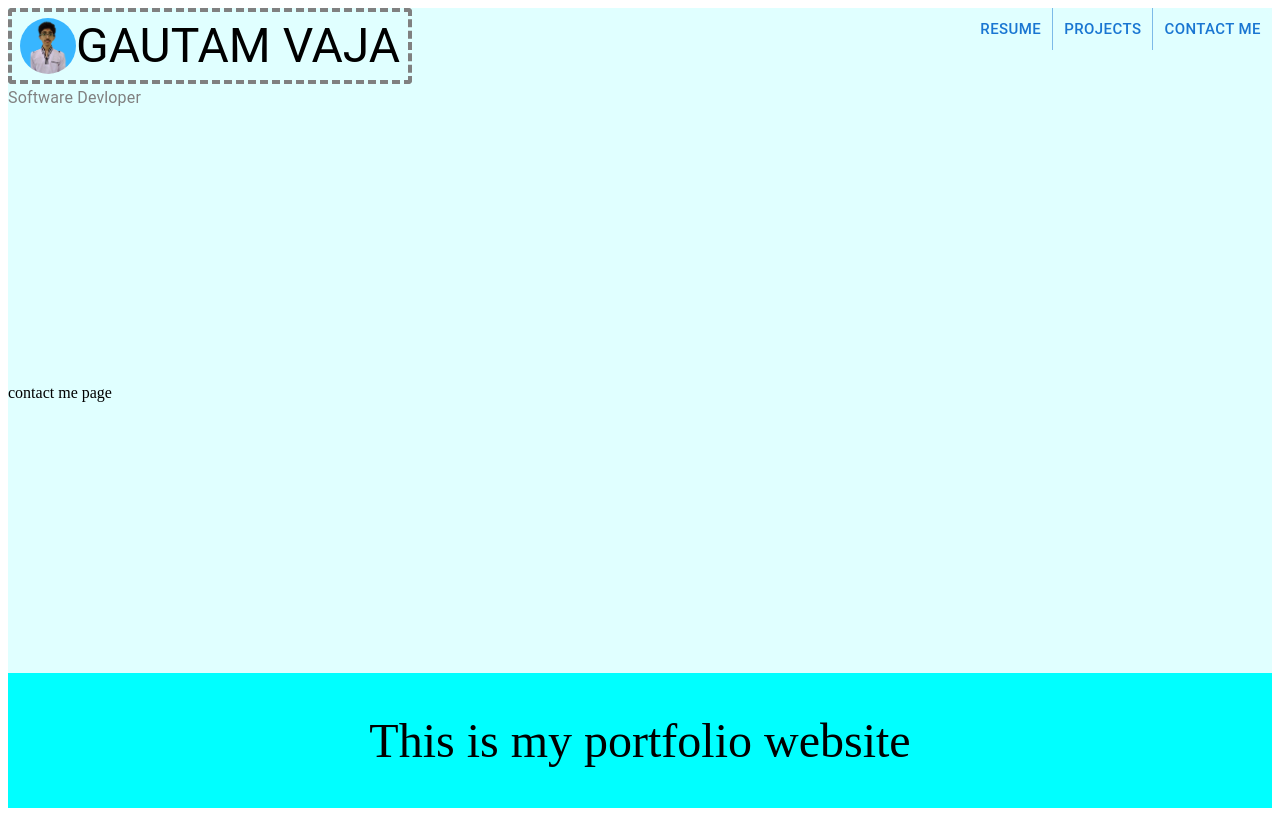
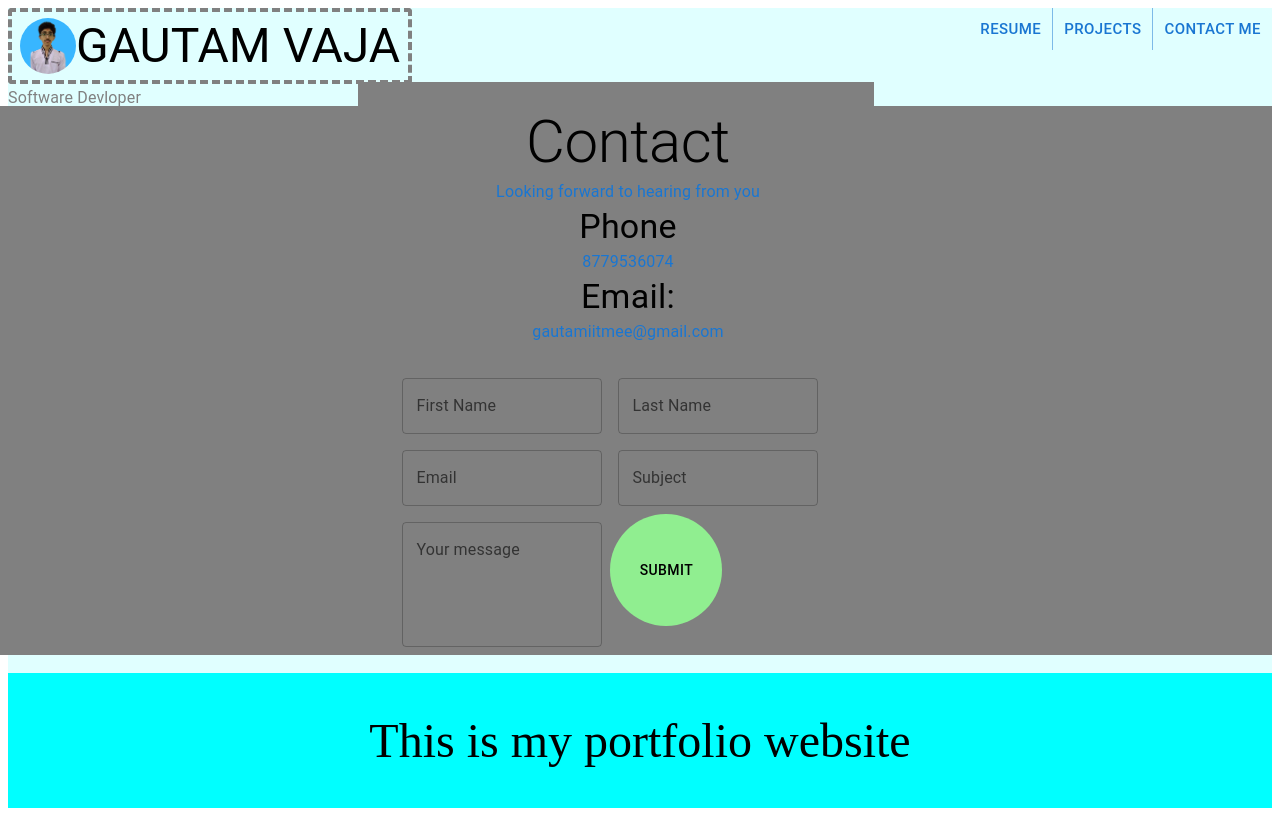
Before and after one commit to gautamV19/portfolio, a React (Create React App) app: page /contact in a window 1280 px wide. Built offline with nearby package versions, Linux system fonts and the light colour scheme.

Commit message:
contact me page

```diff
--- a/src/App.tsx
+++ b/src/App.tsx
@@ -10,6 +10,8 @@ import Resume from "./Pages/Resume";
 import Portfolio from "./Pages/Portfolio";
 import Home from "./Pages/Home";
 import Contact from "./Pages/Contact";
+
+//todo add animations while routing and rendering
 
 function App() {
   return (
--- /dev/null
+++ b/src/Components/ContactForm.tsx
@@ -0,0 +1,36 @@
+import * as React from "react";
+import Box from "@mui/material/Box";
+import TextField from "@mui/material/TextField";
+
+export default function ContactForm() {
+  const [value, setValue] = React.useState("Controlled");
+
+  const handleChange = (event: React.ChangeEvent<HTMLInputElement>) => {
+    setValue(event.target.value);
+  };
+
+  return (
+    <Box
+      component="form"
+      sx={{
+        "& .MuiTextField-root": { m: 1, width: "25ch" },
+        width: "40%",
+        display: "inline",
+        backgroundColor: "grey",
+      }}
+      noValidate
+      autoComplete="off"
+    >
+      <TextField id="outlined-textarea" label="First Name" multiline />
+      <TextField id="outlined-textarea" label="Last Name" multiline />
+      <TextField id="outlined-textarea" label="Email" multiline />
+      <TextField id="outlined-textarea" label="Subject" multiline />
+      <TextField
+        id="outlined-multiline-static"
+        label="Your message"
+        multiline
+        rows={4}
+      />
+    </Box>
+  );
+}
--- a/src/Pages/Contact.tsx
+++ b/src/Pages/Contact.tsx
@@ -1,5 +1,56 @@
 import React from "react";
+import Grid from "@mui/material/Grid";
+import Typography from "@mui/material/Typography";
+import ContactForm from "../Components/ContactForm";
+import MyButton from "../Components/MyButton";
+import { Link } from "react-router-dom";
 
 export default function Contact() {
-  return <div>contact me page</div>;
+  return (
+    <Grid
+      container
+      spacing={3}
+      direction="column"
+      justifyContent="space-around"
+      alignItems="center"
+      wrap="wrap"
+      sx={{ backgroundColor: "grey" }}
+    >
+      <Grid
+        container
+        item
+        spacing={3}
+        direction="column"
+        justifyContent="space-around"
+        alignItems="center"
+        wrap="wrap"
+        sx={{ backgroundColor: "grey", width: "40%" }}
+      >
+        <Typography variant="h2" color="black">
+          Contact
+        </Typography>
+        <Typography variant="subtitle1" color="primary">
+          Looking forward to hearing from you
+        </Typography>
+        <Typography variant="h4" color="initial">
+          Phone
+        </Typography>
+        <Typography variant="subtitle1" color="primary">
+          8779536074
+        </Typography>
+        <Typography variant="h4" color="initial">
+          Email:
+        </Typography>
+        <Typography variant="subtitle1" color="primary">
+          gautamiitmee@gmail.com
+        </Typography>
+      </Grid>
+      <Grid item sx={{ backgroundColor: "grey", width: "40%" }}>
+        <ContactForm />
+        <Link to="/">
+          <MyButton>Submit</MyButton>
+        </Link>
+      </Grid>
+    </Grid>
+  );
 }
```
